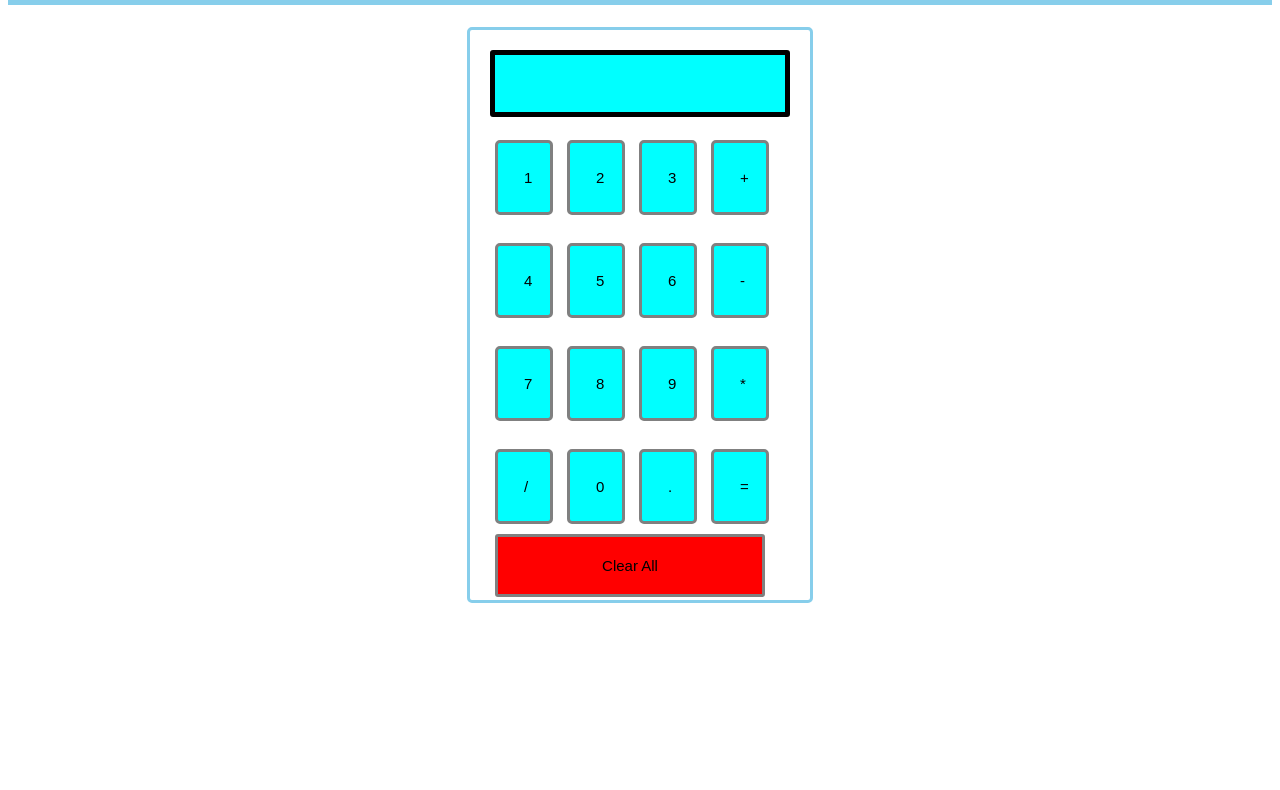
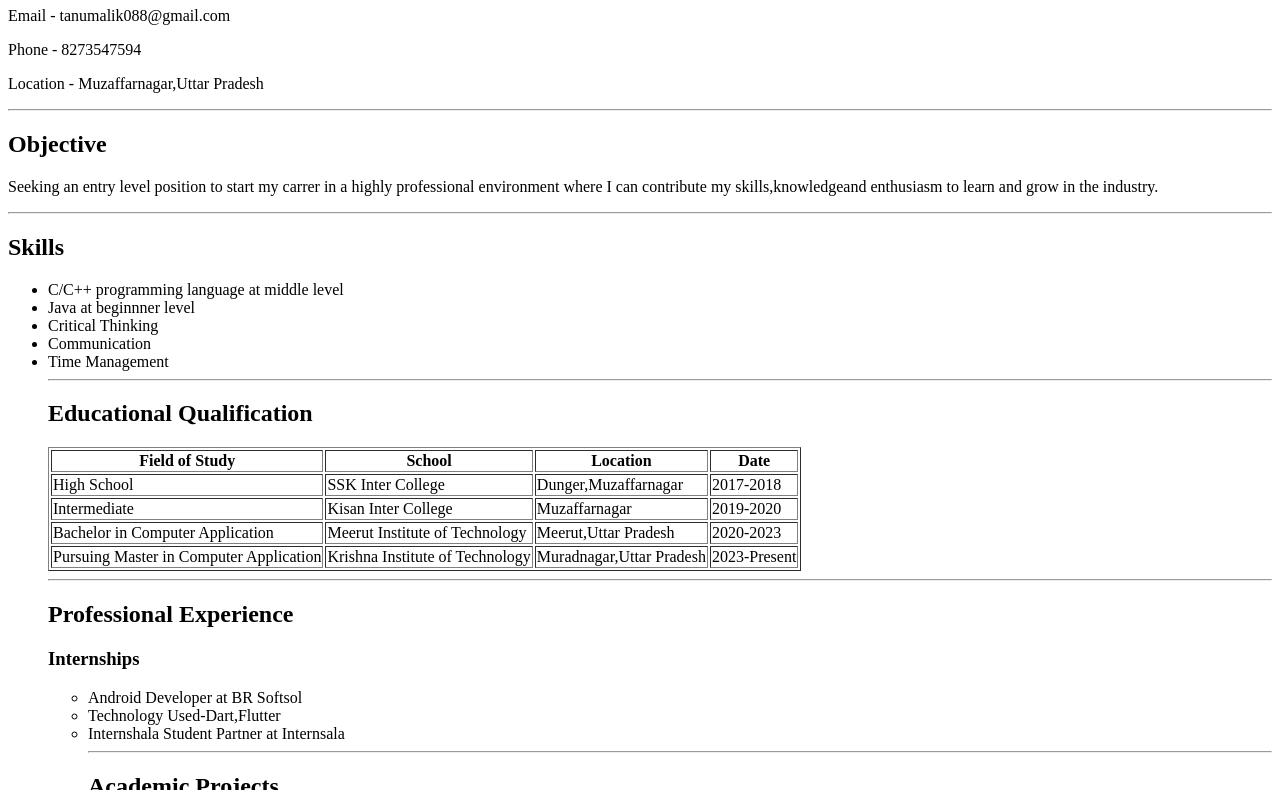
Before and after one commit to Tanu0090/Tanu0090.github.io, a plain HTML site: page index.html in a window 1280 px wide. Shown: the part 99-889 px from the top of the page. Before the commit the page ends 800 px from the top, so only its background shows below. Drawn offline with Linux system fonts and the light colour scheme.

Commit message:
Update index.html

```diff
--- a/index.html
+++ b/index.html
@@ -1,99 +1,127 @@
+
 <!DOCTYPE html>
-<html lang = "en">
+<html lang="en">
 <head>
-<title> JavaScript Calculator </title>
-
-<style>
-h1 {
-	text-align: center;
-	padding: 23px;
-	background-color: skyblue;
-	color: white;
-	}
-
-#clear{
-width: 270px;
-border: 3px solid gray;
-	border-radius: 3px;
-	padding: 20px;
-	background-color: red;
-}
-
-.formstyle
-{
-width: 300px;
-height: 530px;
-margin: auto;
-border: 3px solid skyblue;
-border-radius: 5px;
-padding: 20px;
-}
-
-
-
-input
-{
-width: 20px;
-background-color: aqua;
-color: black;
-border: 3px solid gray;
-	border-radius: 5px;
-	padding: 26px;
-	margin: 5px;
-	font-size: 15px;
-}
-
-
-#calc{
-width: 250px;
-border: 5px solid black;
-	border-radius: 3px;
-	padding: 20px;
-	margin: auto;
-}
-
-</style>
-
+       <meta charset="UTF-8">
+       <meta http-equiv="X-UA-Compatible" content"IE=edge">
+       <name="viewport" content="width=device=width, intial-scale=1.0">
+       <title>Tanu's Resume</title>
 </head>
 <body>
-<h1> Calculator Program in JavaScript </h1>
-<div class= "formstyle">
-<form name = "form1">
+          <img width="200" src="C:\Users\tanum\Downloads\Taannak.jfif" alt="Tanu's Photo">
+          <h1>Tanu Malik</h1>
+          <p>   Email    - tanumalik088@gmail.com</p>
+          <p>   Phone    - 8273547594</p>
+          <p>Location - Muzaffarnagar,Uttar Pradesh<p>
 
-	<!-- This input box shows the button pressed by the user in calculator. -->
-  <input id = "calc" type ="text" name = "answer"> <br> <br>
-  <!-- Display the calculator button on the screen. -->
-  <!-- onclick() function display the number prsses by the user. -->
-  <input type = "button" value = "1" onclick = "form1.answer.value += '1' ">
-  <input type = "button" value = "2" onclick = "form1.answer.value += '2' ">
-  <input type = "button" value = "3" onclick = "form1.answer.value += '3' ">
-   <input type = "button" value = "+" onclick = "form1.answer.value += '+' ">
-  <br> <br>
+          <hr>
 
-  <input type = "button" value = "4" onclick = "form1.answer.value += '4' ">
-  <input type = "button" value = "5" onclick = "form1.answer.value += '5' ">
-  <input type = "button" value = "6" onclick = "form1.answer.value += '6' ">
-  <input type = "button" value = "-" onclick = "form1.answer.value += '-' ">
-  <br> <br>
+          <h2>Objective</h2>
+          <p>Seeking an entry level position to start my carrer in a highly professional environment where I can contribute my skills,knowledgeand enthusiasm to learn and grow in the industry.
+          <hr>
+          <h2>Skills</h2>
+          <ul>
+          <li>C/C++ programming language at middle level</li>
+          <li>Java at beginnner level </li>
+          <li>Critical Thinking</li>
+          <li>Communication</li>
+          <li>Time Management</li>
+          <hr>
+          <h2>Educational Qualification</h2>
+          <table border="">
+          <tr>
+             <th> Field of Study</th>
+             <th> School</th>
+             <th>Location</th>
+             <th>Date</th>
+             </tr>
+           <tr>
+             <td>High School </td>
+             <td>SSK Inter College</td>
+             <td>Dunger,Muzaffarnagar</td>
+             <td>2017-2018</td>
+             </tr>
+            <tr>
+             <td>Intermediate</td>
+             <td> Kisan Inter College </td>
+             <td>Muzaffarnagar</td>
+             <td>2019-2020</td>
+             </tr>
+             <tr>
+             <td>Bachelor in Computer Application</td>
+             <td>Meerut Institute of Technology</td>
+             <td>Meerut,Uttar Pradesh </td>
+             <td>2020-2023</td>
+             </tr>
+             <tr>
+             <td>Pursuing Master in Computer Application </td>
+             <td>Krishna Institute of Technology</td>
+             <td>Muradnagar,Uttar Pradesh</td>
+             <td>2023-Present</td>
+             </tr>
 
-  <input type = "button" value = "7" onclick = "form1.answer.value += '7' ">
-  <input type = "button" value = "8" onclick = "form1.answer.value += '8' ">
-  <input type = "button" value = "9" onclick = "form1.answer.value += '9' ">
-  <input type = "button" value = "*" onclick = "form1.answer.value += '*' ">
-  <br> <br>
+          <table>
+          <hr>
+          <h2>Professional Experience</h2>
+          <h3>Internships</h3>
+          <ul>
+          <li>Android Developer at BR Softsol</li>
+          <li>Technology Used-Dart,Flutter</li>
+          <li>Internshala Student Partner at Internsala </li>
+          <hr>
+          <h2>Academic Projects</h2>
+          <h3>Student Management System</h3>
 
+          <li>Role-- Represntative & Documentation</li>
+          <h3>Anti-Social App</h3>
+          <li>Team Member</li>
+          <li>SAP Next GEN Hackthon</li>
+          <hr>
+          <h2>Certifications</h2>
 
-  <input type = "button" value = "/" onclick = "form1.answer.value += '/' ">
-  <input type = "button" value = "0" onclick = "form1.answer.value += '0' ">
-    <input type = "button" value = "." onclick = "form1.answer.value += '.' ">
-	<!-- When we click on the '=' button, the onclick() shows the sum results on the calculator screen. -->
-  <input type = "button" value = "=" onclick = "form1.answer.value = eval(form1.answer.value) ">
-  <br>
-  <!-- Display the Cancel button and erase all data entered by the user. -->
-  <input type = "button" value = "Clear All" onclick = "form1.answer.value = ' ' " id= "clear" >
-  <br>
+          <li>Critical Thinking</li>
+          <h4>Linkedin</h4>
 
-</form>
-</div>
+          <li>Certificate of AMCAT Team</li>
+          <h4>AMCAT</h4>
+
+          <li>Certificate of Accomplishment(Coding Contest)</li>
+          <h4>Kickstart</h4>
+
+          <li>Certificate of Zuno Fellowship Program</li>
+          <h4>Zuno</h4>
+
+          <li>Certificate AWS Training</li>
+
+          <h4>Meerut institute of Technology</h4>
+          <li>Certificate of Virtual ERP Sim India Competition</li>
+          <h4>SAP University Alliances</h4>
+
+          <li>Offer letter of ISP </li>
+          <h4>Internshala</h4>
+
+          <li>Participation certificate  </li>
+          <h4>PreBytes</h4>
+
+          <li>Participartion certicate in MRIDANG 2023 (RAP WALK) </li>
+          <h4>Meerut Institute of Technology </h4>
+          <hr>
+          <h2>Languages</h2>
+          <li>Hindi</li>
+          <li>English</li>
+          <hr>
+          <h2>Hobbies</h2>
+          <li>Painting,Draw Sketches</li>
+          <li>Play Badminton</li>
+          <li>Listening Music</li>
+          <li>Writing</li>
+          <hr>
+          <h2>Connect with me</h2>
+          <p>Linkedin - <a href=" https://www.linkedin.com/in/tanu-malik-a2322820b" target="_blank">Linkedin Account</a></p>
+          <p>Github   - <a href="https://github.com/tanu0090 " target="_blank">GitHub Account </a></p>
+  <hr>
+  <h2>Projects</h2>
+          <p>Calculator - <a href=" https://tanu0090.github.io/Tanu0090.github.io-calculator/" target="_blank">Linkedin Account</a></p>
+
 </body>
 </html>
```
